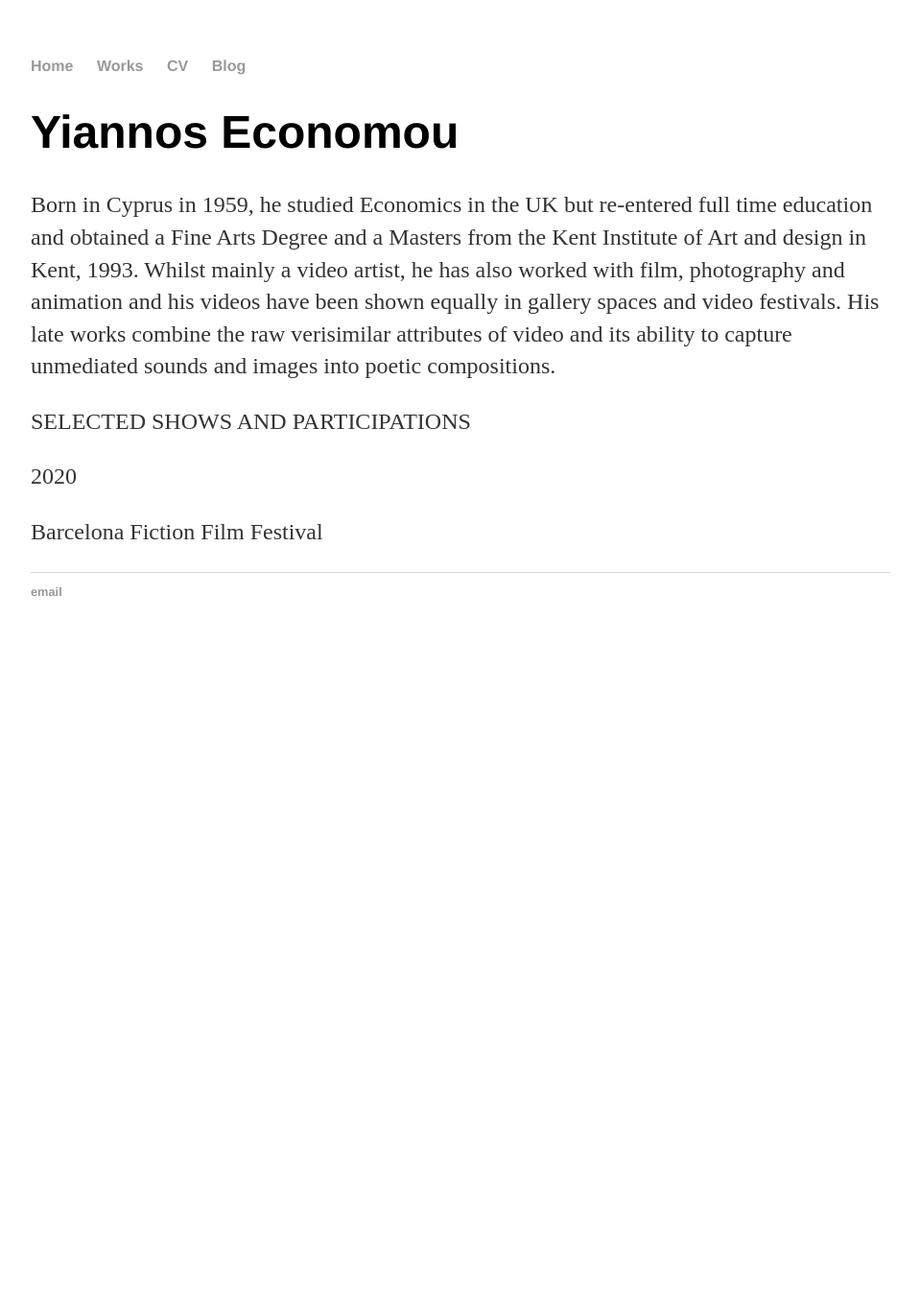
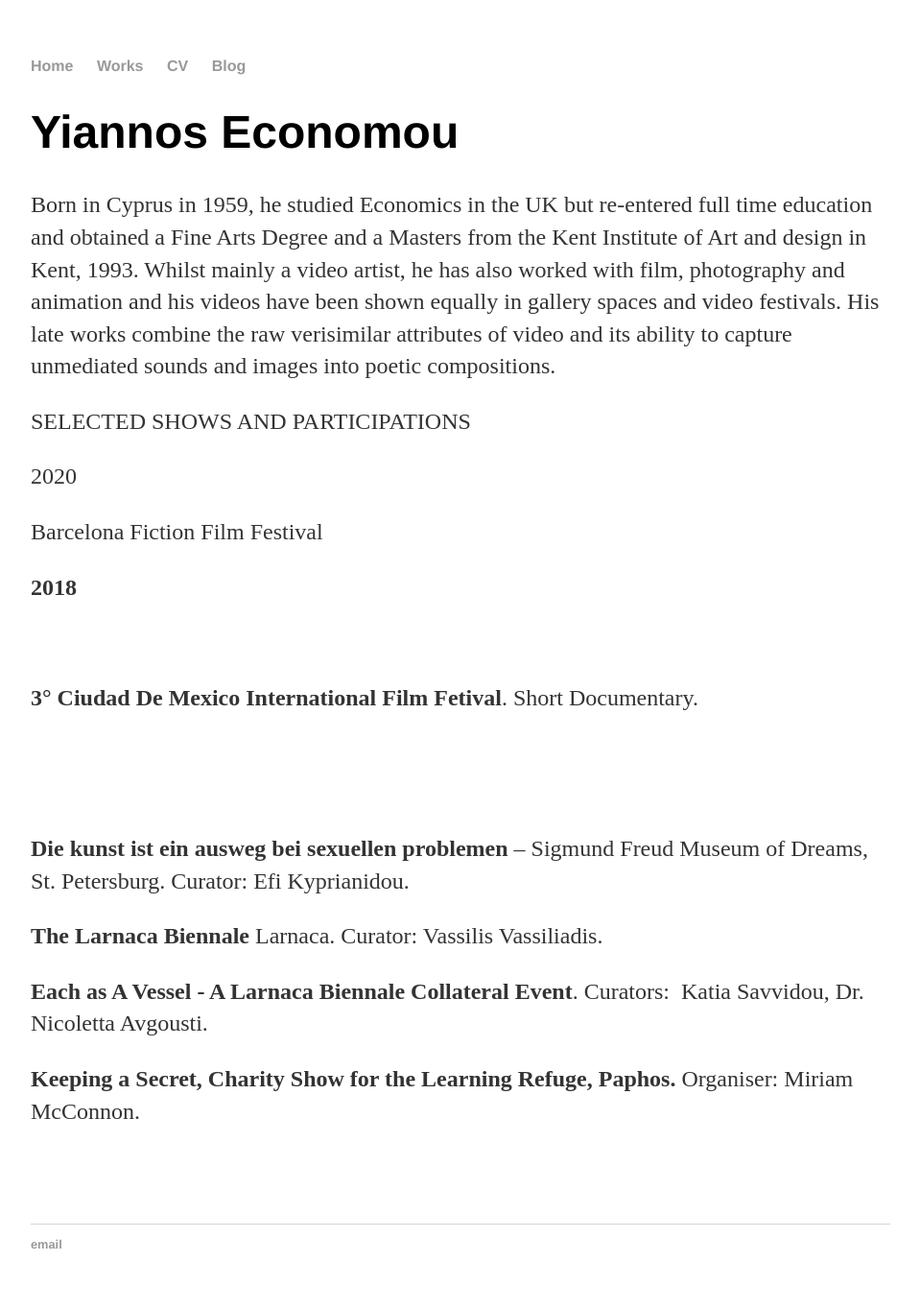
Before and after one commit to YiannosEconomou/Yiannos-E.net, a Jekyll site: the page built from cv.html, in a window 1280 px wide. Shown: the whole page at 96% size, without its empty margins (160-1119 px from the left). Built offline with Jekyll 4.4.1, drawn with Linux system fonts in a browser that asks for light colours; before the commit the page ends 900 px from its top, so only the background shows below that.

Commit message:
Update cv.html

```diff
--- a/cv.html
+++ b/cv.html
@@ -15,5 +15,20 @@ title: Yiannos Economou, Video Artist
 	<p>
 		2020
 	<p> Barcelona Fiction Film Festival
-
+	<td class="style3"><p><strong>2018</strong></p>
+    <p>&nbsp;</p></td>
+    <td class="style3"><p><strong>3° Ciudad De Mexico  International Film Fetival</strong>. Short Documentary.</p>
+    <p>&nbsp;</p></td>
+    <td class="style3">&nbsp;</td>
+  </tr>
+  <tr>
+    <td class="style3">&nbsp;</td>
+    <td class="style3"><p><strong>Die  kunst ist ein ausweg bei sexuellen problemen</strong> – Sigmund Freud Museum  of Dreams, St. Petersburg. Curator: Efi Kyprianidou.</p>
+<p><strong>The  Larnaca Biennale </strong>Larnaca. Curator: Vassilis Vassiliadis.</p>
+      <p><strong>Each as A Vessel  - A Larnaca Biennale Collateral Event</strong>. Curators:  Katia  Savvidou, Dr. Nicoletta Avgousti.</p>
+      <p><strong>Keeping  a Secret, Charity Show for the Learning Refuge, Paphos. </strong>Organiser: Miriam McConnon. </p>
+    <p>&nbsp;</p></td>
+    <td class="style3">&nbsp;</td>
+  </tr>
+  <tr>
 </div><!-- /.blurb -->
```
